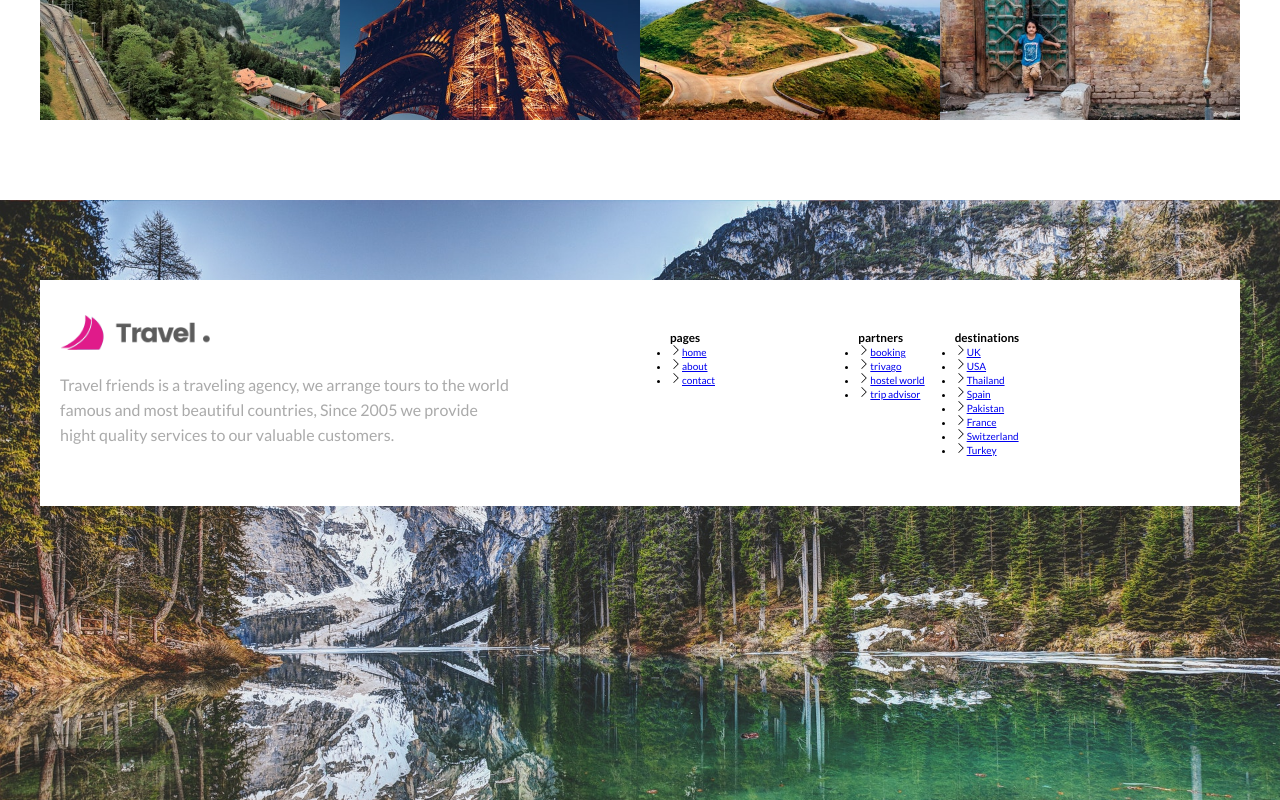
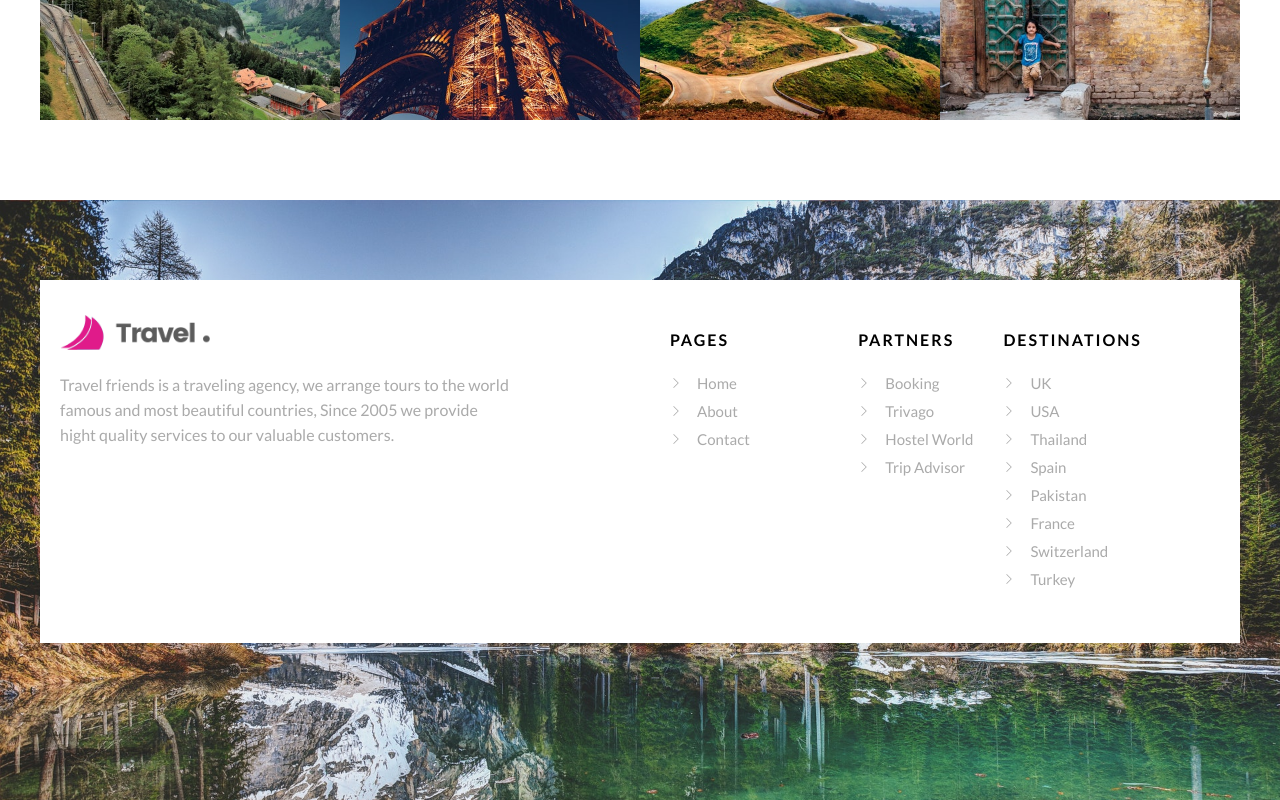
Before and after one commit to viettu2k/travel-website, a React (Create React App) app: page / in a window 1280 px wide. Shown: the part 4105-4905 px from the top of the page. Built offline with nearby package versions, Linux system fonts and the light colour scheme.

Commit message:
style Footer Links

```diff
--- a/src/scss/components/_footer.scss
+++ b/src/scss/components/_footer.scss
@@ -29,4 +29,28 @@
             line-height: 2.5rem;
         }
     }
+    &__heading {
+        color: $black;
+        text-transform: uppercase;
+        font-size: 1.6rem;
+        letter-spacing: 0.2rem;
+        margin-bottom: 2rem;
+    }
+    &__ul {
+        list-style: none;
+        &__li {
+            display: flex;
+            align-items: center;
+            color: $sliverLight;
+            a {
+                text-decoration: none;
+                color: $sliverLight;
+                display: block;
+                padding: 0.5rem 0;
+                font-size: 1.5rem;
+                text-transform: capitalize;
+                margin-left: 1.5rem;
+            }
+        }
+    }
 }
```
Also changed, not shown: src/main.css.
